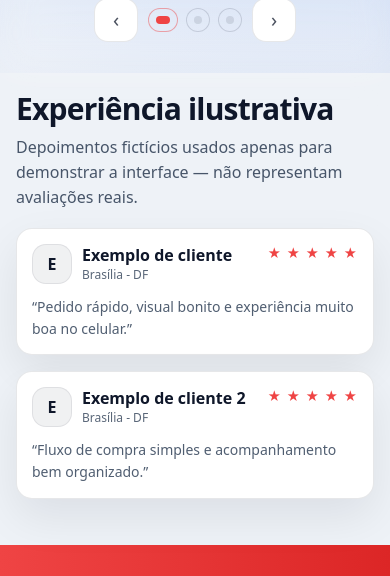
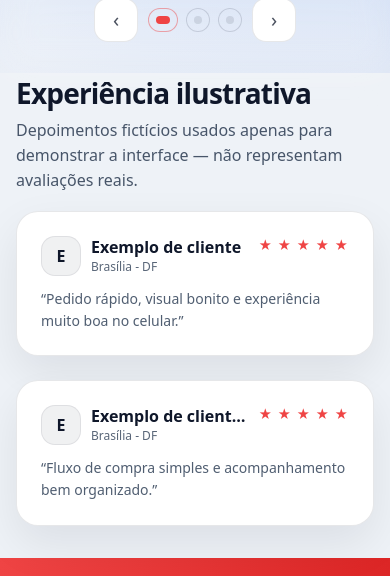
Before and after one commit to HelioConde/site-pizzaria, a React (Vite) app: page / in a window 390 px wide. Shown: the part 771-1347 px from the top of the page. Built offline with nearby package versions, Linux system fonts and the light colour scheme; no server answers; the database is empty.

Commit message:
style: refine responsive layout and consistent component design

```diff
--- a/src/components/sections/Testimonials/Testimonials.module.css
+++ b/src/components/sections/Testimonials/Testimonials.module.css
@@ -157,3 +157,8 @@
     font-size: 13px;
   }
 }
+.wrap { padding: clamp(32px, 5vw, 64px) 0; }
+.container { max-width: var(--content-max); }
+.title { font-size: clamp(1.75rem, 3vw, 2.25rem); }
+.grid { grid-template-columns: repeat(auto-fit, minmax(min(100%, 280px), 1fr)); gap: var(--space-6); }
+.card { border-radius: 22px; padding: var(--space-6); }
```
